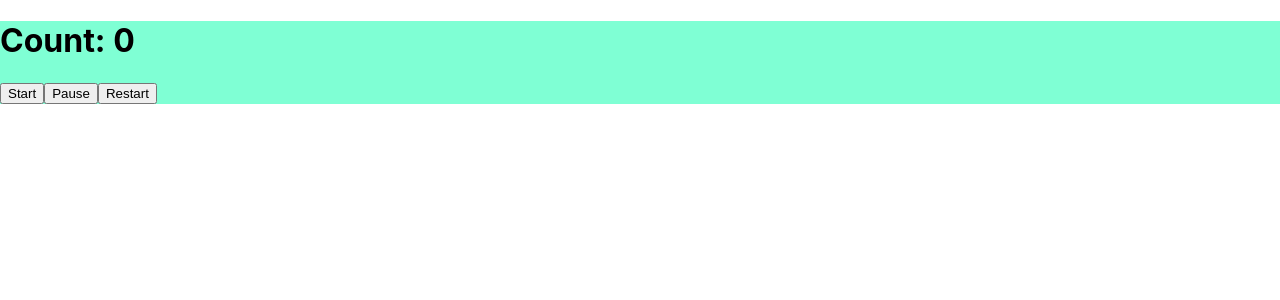
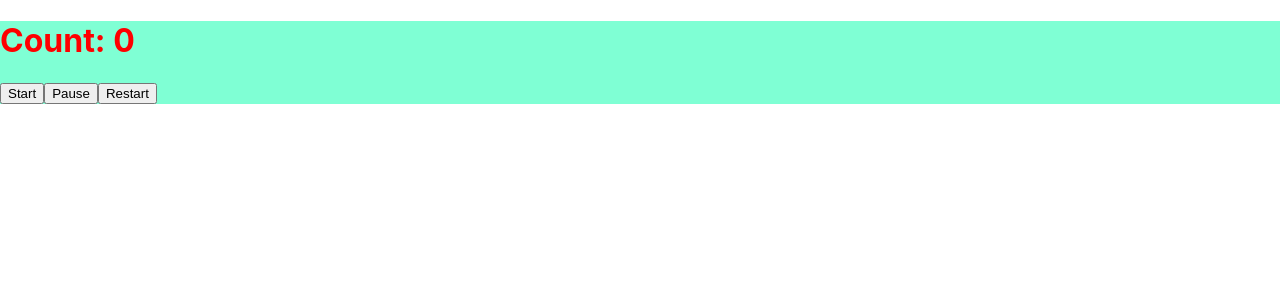
Before and after one commit to Sercantugba/StopWatch, a React (Create React App) app: page / in a window 1280 px wide. Shown: the top 300 px of the page. Built offline with nearby package versions, Linux system fonts and the light colour scheme.

Commit message:
updating css

```diff
--- a/src/App.css
+++ b/src/App.css
@@ -1,3 +1,6 @@
 .Button{
     background-color: aquamarine;
 }
+.App{
+    color: red;
+}
```
